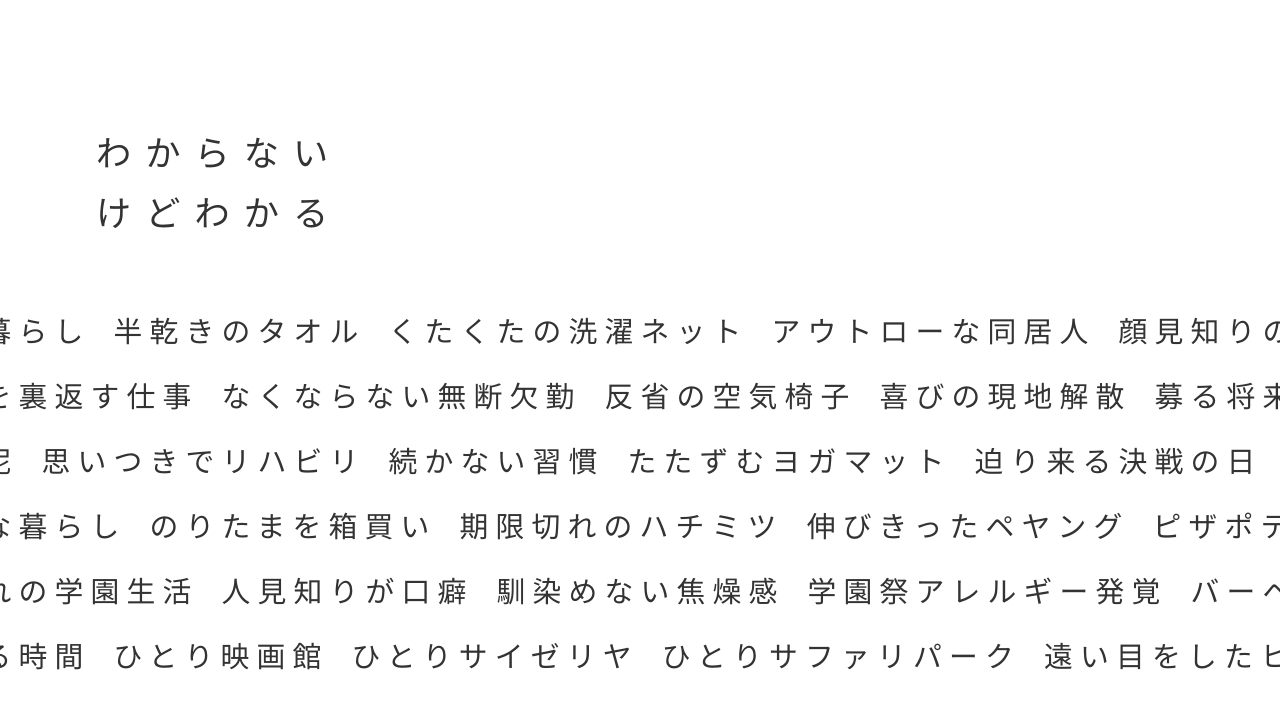
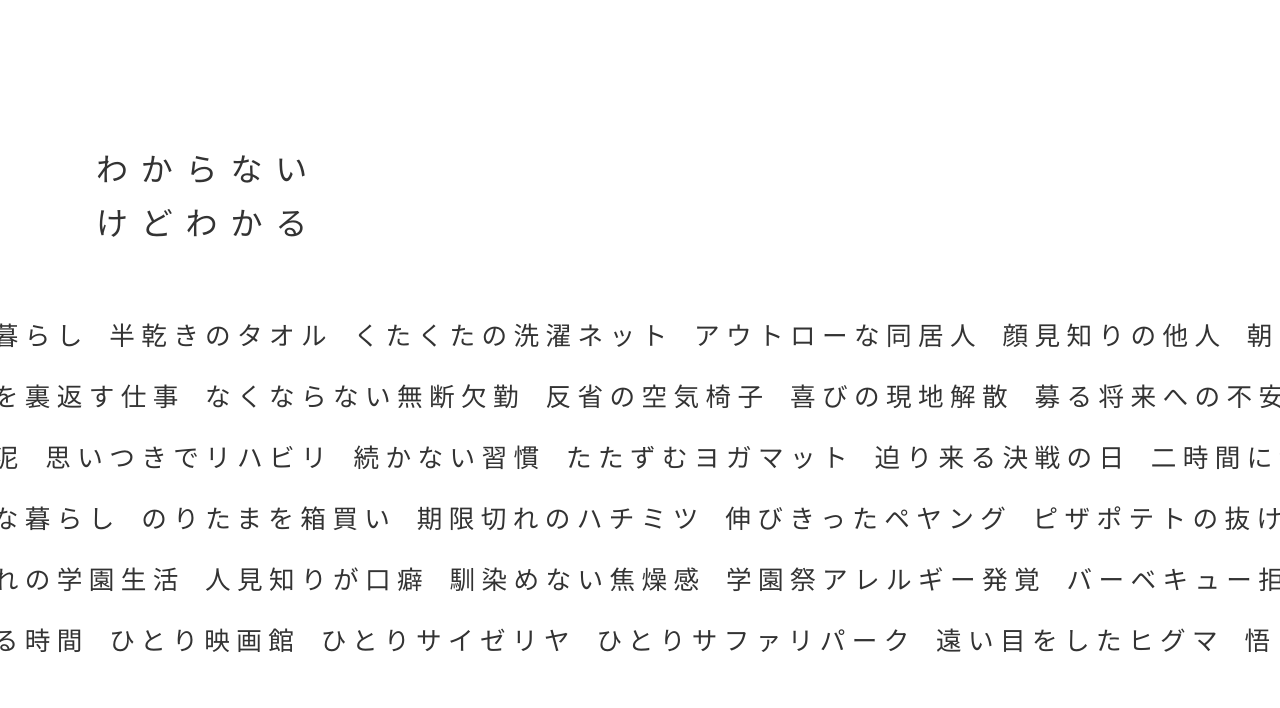
Before and after one commit to nishinoshake/wakaranai-but-wakaru, a plain HTML site: page index.html in a window 1280 px wide. Drawn offline with Linux system fonts and the light colour scheme.

Commit message:
でかい

```diff
--- a/index.html
+++ b/index.html
@@ -13,7 +13,7 @@ body {
   height: 100%;
 }
 html {
-  font-size: 12px;
+  font-size: 10px;
 }
 body, ul {
   margin: 0;
@@ -43,7 +43,7 @@ body.wakaru .c {
 h1 {
   margin: 0 0 4rem;
   padding: 0 0 0 4rem;
-  font-size: 2.2rem;
+  font-size: 2rem;
   line-height: 1.7;
   letter-spacing: 0.4em;
   font-weight: normal;
@@ -59,7 +59,7 @@ ul + ul {
 }
 li {
   margin: 0 0.4em;
-  font-size: 1.8rem;
+  font-size: 1.6rem;
   letter-spacing: 0.25em;
 }
 .a {
```
